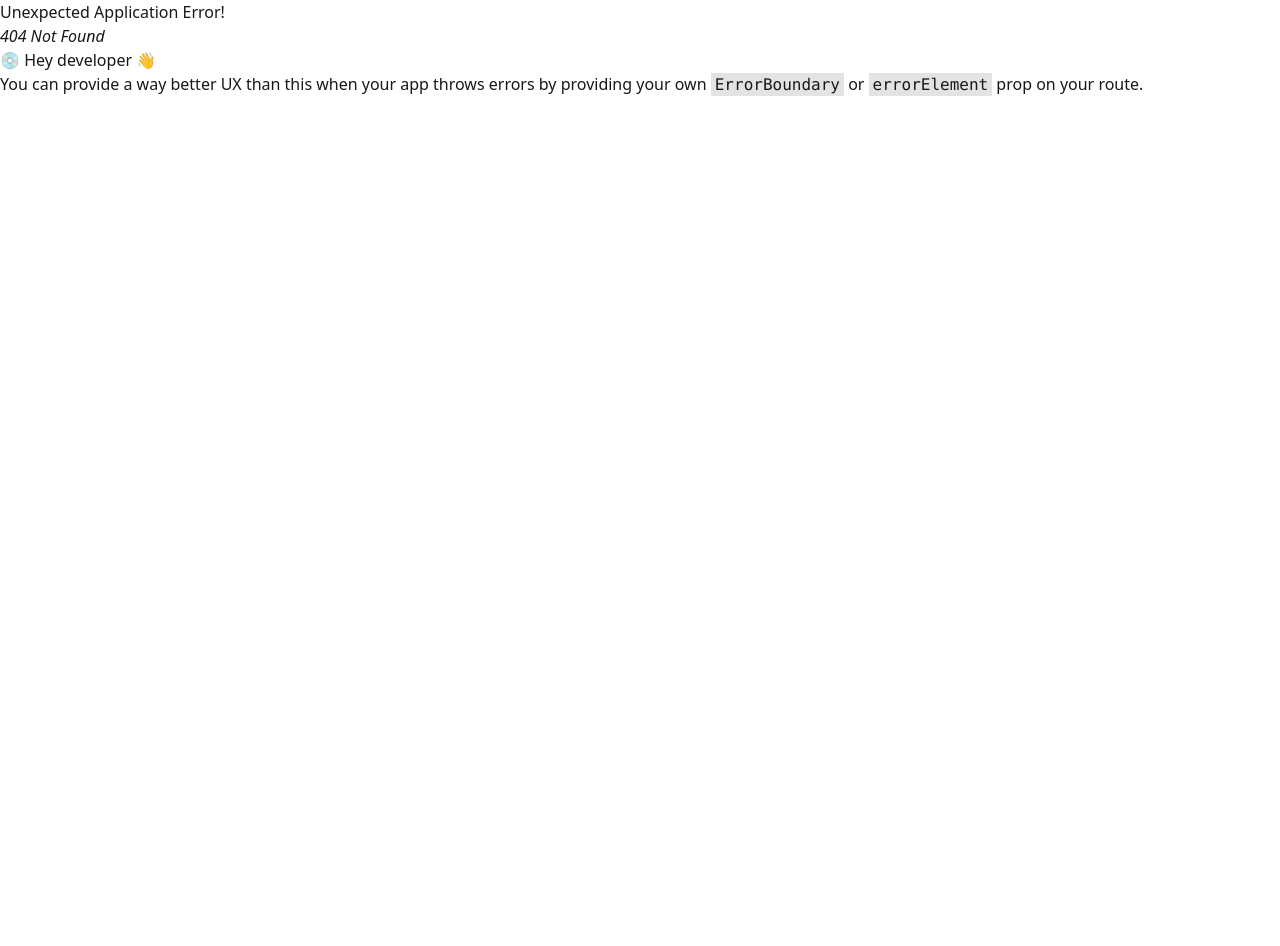
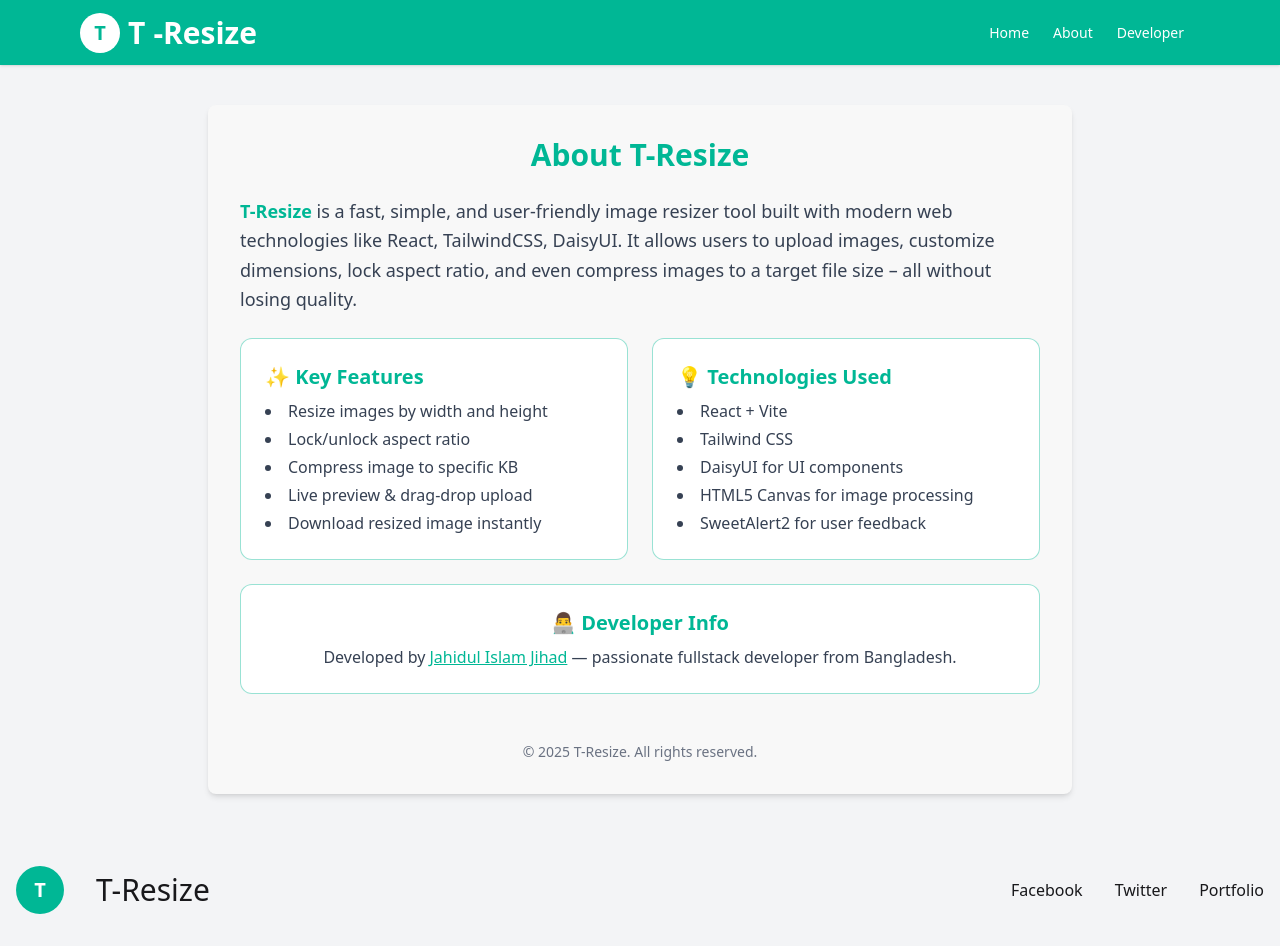
Before and after one commit to jahidul2004/t-resize, a React (Vite) app: page /about in a window 1280 px wide. Before the commit this address had no page. Before the commit the page ends 800 px from the top, so only its background shows below. Built offline with nearby package versions, Linux system fonts and the light colour scheme.

Commit message:
About page added.

```diff
--- a/src/main.jsx
+++ b/src/main.jsx
@@ -4,6 +4,7 @@ import "./index.css";
 import { createBrowserRouter, RouterProvider } from "react-router-dom";
 import MainLayout from "./layouts/MainLayout";
 import Resizer from "./pages/resizer/Resizer";
+import About from "./pages/about/About";
 
 const router = createBrowserRouter([
     {
@@ -14,6 +15,10 @@ const router = createBrowserRouter([
                 path: "/",
                 element: <Resizer></Resizer>,
             },
+            {
+                path:"/about",
+                element:<About></About>
+            }
         ],
     },
 ]);
--- /dev/null
+++ b/src/pages/about/About.jsx
@@ -0,0 +1,80 @@
+const About = () => {
+    return (
+        <div className="max-w-4xl mx-auto px-4 py-10">
+            <div className="card bg-base-200 shadow-md p-8 space-y-6">
+                <h1 className="text-3xl font-bold text-[#00b795] text-center">
+                    About T-Resize
+                </h1>
+
+                <p className="text-lg leading-relaxed text-gray-700">
+                    <span className="font-semibold text-[#00b795]">
+                        T-Resize
+                    </span>{" "}
+                    is a fast, simple, and user-friendly image resizer tool
+                    built with modern web technologies like{" "}
+                    <span className="font-medium">
+                        React, TailwindCSS, DaisyUI
+                    </span>
+                    . It allows users to upload images, customize dimensions,
+                    lock aspect ratio, and even compress images to a target file
+                    size – all without losing quality.
+                </p>
+
+                <div className="grid grid-cols-1 md:grid-cols-2 gap-6">
+                    <div className="bg-base-100 p-6 rounded-xl border border-[#00b795]/40 hover:shadow-md transition">
+                        <h2 className="text-xl font-semibold text-[#00b795] mb-2">
+                            ✨ Key Features
+                        </h2>
+                        <ul className="list-disc list-inside space-y-1 text-gray-700">
+                            <li>Resize images by width and height</li>
+                            <li>Lock/unlock aspect ratio</li>
+                            <li>Compress image to specific KB</li>
+                            <li>Live preview & drag-drop upload</li>
+                            <li>Download resized image instantly</li>
+                        </ul>
+                    </div>
+
+                    <div className="bg-base-100 p-6 rounded-xl border border-[#00b795]/40 hover:shadow-md transition">
+                        <h2 className="text-xl font-semibold text-[#00b795] mb-2">
+                            💡 Technologies Used
+                        </h2>
+                        <ul className="list-disc list-inside space-y-1 text-gray-700">
+                            <li>React + Vite</li>
+                            <li>Tailwind CSS</li>
+                            <li>DaisyUI for UI components</li>
+                            <li>HTML5 Canvas for image processing</li>
+                            <li>SweetAlert2 for user feedback</li>
+                        </ul>
+                    </div>
+                </div>
+
+                <div className="bg-base-100 p-6 rounded-xl border border-[#00b795]/40 hover:shadow-md transition text-center">
+                    <h2 className="text-xl font-semibold text-[#00b795] mb-2">
+                        👨‍💻 Developer Info
+                    </h2>
+                    <p className="text-gray-700">
+                        Developed by{" "}
+                        <a
+                            href="https://jahiduljihad.netlify.app/"
+                            target="_blank"
+                            rel="noreferrer"
+                            className="underline text-[#00b795] font-medium"
+                        >
+                            Jahidul Islam Jihad
+                        </a>{" "}
+                        — passionate fullstack developer from Bangladesh.
+                    </p>
+                </div>
+
+                <div className="text-center pt-6">
+                    <p className="text-sm text-gray-500">
+                        © {new Date().getFullYear()} T-Resize. All rights
+                        reserved.
+                    </p>
+                </div>
+            </div>
+        </div>
+    );
+};
+
+export default About;
```
